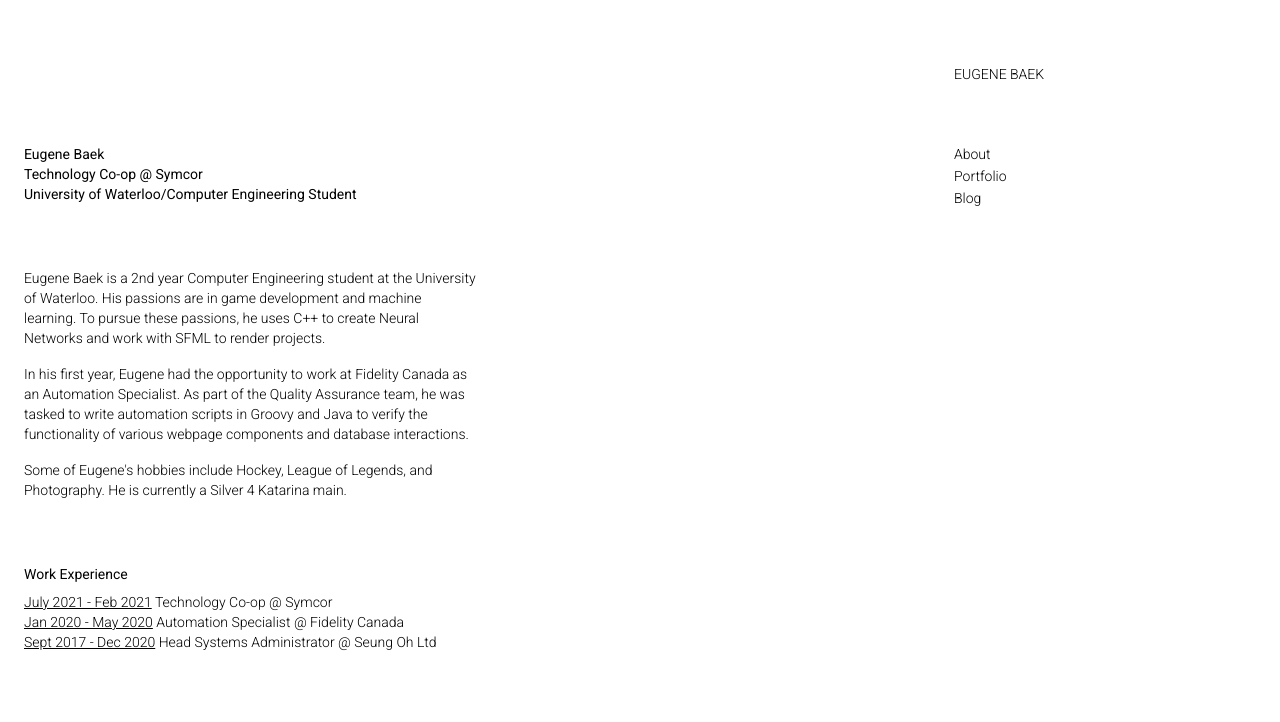
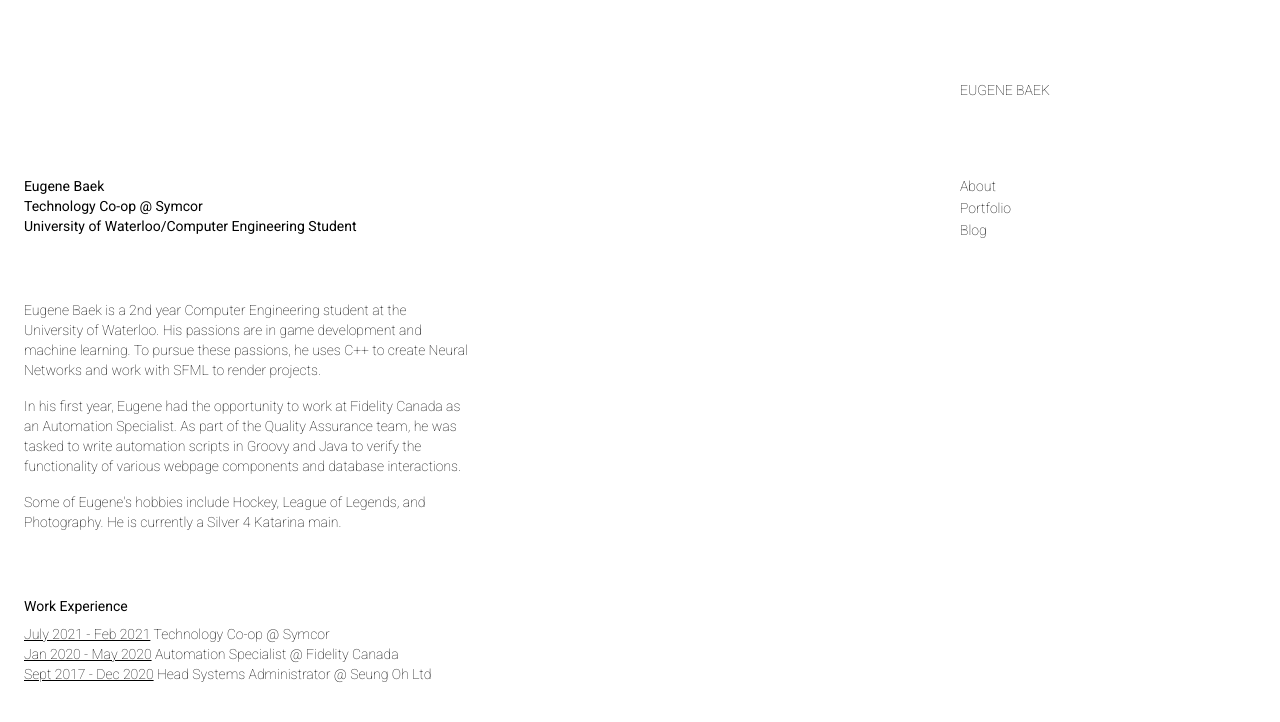
Before and after one commit to Eugenebaek/eugenebaek.ca, a Next.js app: page /about in a window 1280 px wide. Shown: the top 722 px of the page. Built offline with nearby package versions, Linux system fonts and the light colour scheme.

Commit message:
change in content height and font weight

```diff
--- a/components/layout.js
+++ b/components/layout.js
@@ -12,9 +12,9 @@ export default function Layout({children}) {
                 <link rel="icon" href="/favicon.ico"/>
             </Head>
 
-            <div className='font-Roboto font-light text-xs sm:text-sm'>
-                <div className='flex gap-2 mx-2 sm:gap-6 sm:mx-6'>
-                    <div className='w-full md:w-3/4 pt-36'>{children}</div>
+            <div className='font-Roboto font-extralight text-xs sm:text-sm'>
+                <div className='flex gap-2 mx-2 sm:gap-12 sm:mx-6'>
+                    <div className='w-full md:w-3/4 pt-44'>{children}</div>
                     <div className='hidden md:flex w-1/4 h-screen sticky top-0'>
                         <Sidebar/>
                     </div>
@@ -33,12 +33,12 @@ export default function Layout({children}) {
 function MobileSidebar() {
     return (
         <nav className='fixed w-full h-screen bg-white text-base'>
-            <div className='fixed py-16 uppercase'>
+            <div className='fixed py-20 uppercase'>
                 <Link href="/">
                     <a onClick={() => setSidebarOpen(!sidebarOpen)}>Eugene Baek</a>
                 </Link>
             </div>
-            <div className='flex flex-col pt-36 gap-y-1.5'>
+            <div className='flex flex-col pt-44 gap-y-1.5'>
                 <Link href="/about">
                     <a onClick={() => setSidebarOpen(!sidebarOpen)}>About</a>
                 </Link>
@@ -56,12 +56,12 @@ function MobileSidebar() {
 function Sidebar() {
     return (
         <nav className=''>
-            <div className='fixed py-16 uppercase'>
+            <div className='fixed py-20 uppercase'>
                 <Link href="/">
                     <a>Eugene Baek</a>
                 </Link>
             </div>
-            <div className='flex flex-col pt-36 gap-y-0.5'>
+            <div className='flex flex-col pt-44 gap-y-0.5'>
                 <Link href="/about">
                     <a>About</a>
                 </Link>
--- a/pages/index.js
+++ b/pages/index.js
@@ -33,6 +33,7 @@ export async function getServerSideProps(context) {
     const home = await db
         .collection("home")
         .find({})
+        .sort({date: -1})
         .toArray();
 
     return {
```
